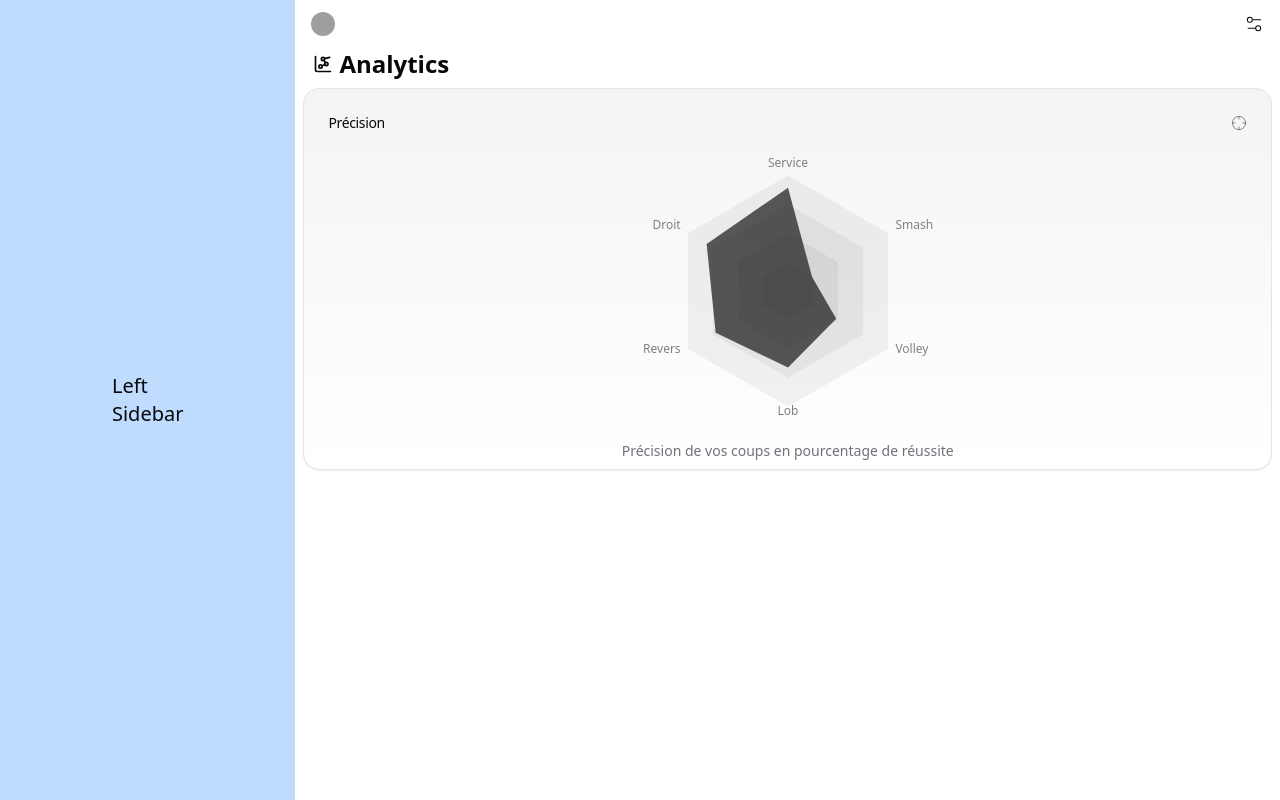
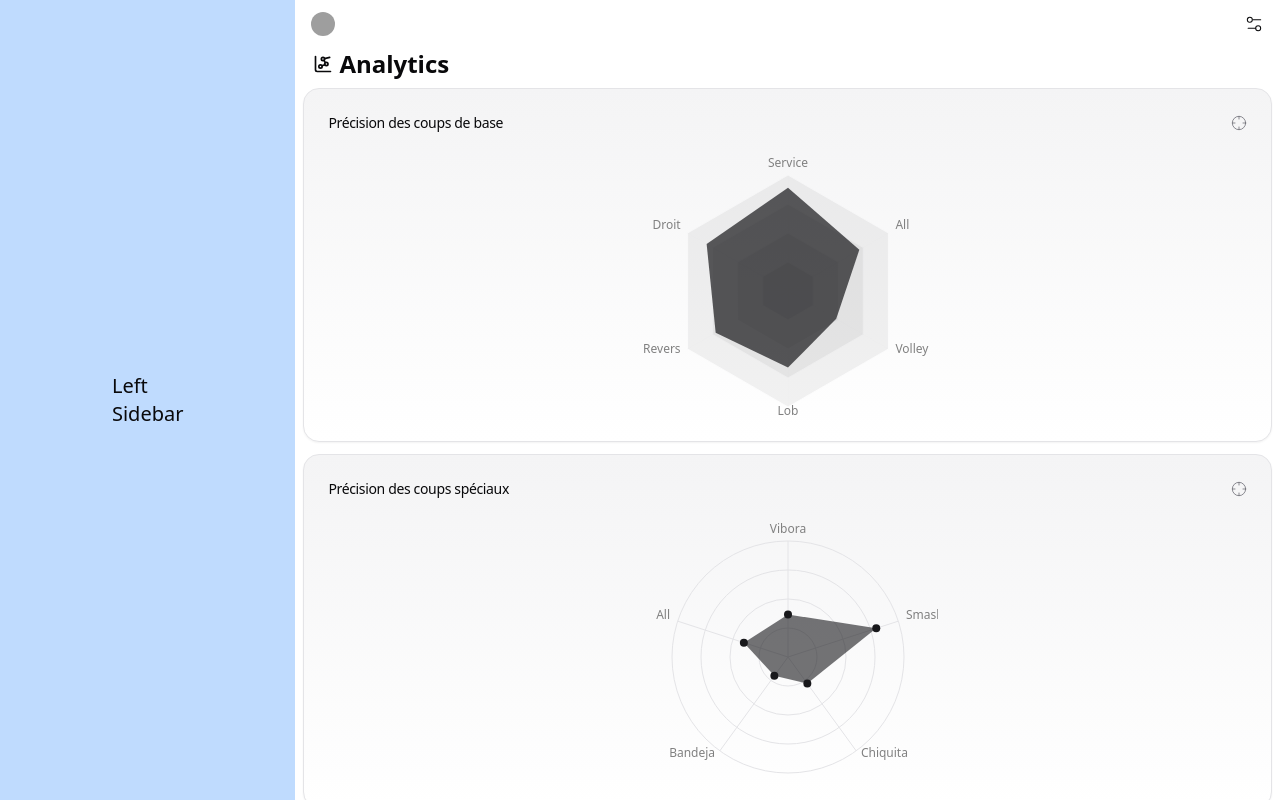
Before and after one commit to Brucells/padelsync, a React (Vite) app: page /analytics in a window 1280 px wide. Built offline with nearby package versions, Linux system fonts and the light colour scheme; grey boxes are pictures that could not be loaded.

Commit message:
Add chart to Analytics

```diff
--- a/src/components/analytics/FirstChart.tsx
+++ b/src/components/analytics/BasicAccuracyChart.tsx
@@ -4,7 +4,6 @@ import { PolarAngleAxis, PolarGrid, Radar, RadarChart } from "recharts"
 import {
     Card,
     CardContent,
-    CardDescription,
     CardHeader,
     CardTitle,
 } from "@/components/ui/card"
@@ -19,7 +18,7 @@ export const description = "A radar chart with a grid filled"
 
 const chartData = [
     { shot: "Service", desktop: 89 },
-    { shot: "Smash", desktop: 24 },
+    { shot: "All", desktop: 71 },
     { shot: "Volley", desktop: 48 },
     { shot: "Lob", desktop: 66 },
     { shot: "Revers", desktop: 72 },
@@ -33,11 +32,11 @@ const chartConfig = {
     },
 } satisfies ChartConfig
 
-export function FirstChart() {
+export function BasicAccuracyChart() {
     return (
-        <Card className="bg-gradient-to-b from-accent mb-2">
+        <Card className="bg-gradient-to-b from-accent mb-3">
             <CardHeader className="flex flex-row items-center justify-between space-y-0 pb-2">
-                <CardTitle className="text-sm font-medium">Précision</CardTitle>
+                <CardTitle className="text-sm font-medium">Précision des coups de base</CardTitle>
                 <Crosshair strokeWidth={1.25} className="h-4 w-4 text-muted-foreground" />
             </CardHeader>
 
@@ -61,10 +60,6 @@ export function FirstChart() {
                     </RadarChart>
                 </ChartContainer>
             </CardContent>
-            <CardDescription className="flex justify-center mb-2">
-                Précision de vos coups en pourcentage de réussite
-            </CardDescription>
-
         </Card>
     )
 }
--- /dev/null
+++ b/src/components/analytics/SpecialAccuracyChart.tsx
@@ -0,0 +1,70 @@
+import { Crosshair } from "lucide-react"
+import { Bar, BarChart, CartesianGrid, LabelList, PolarAngleAxis, PolarGrid, Radar, RadarChart, XAxis, YAxis } from "recharts"
+
+import {
+    Card,
+    CardContent,
+    CardFooter,
+    CardHeader,
+    CardTitle,
+} from "@/components/ui/card"
+import {
+    ChartConfig,
+    ChartContainer,
+    ChartTooltip,
+    ChartTooltipContent,
+} from "@/components/ui/chart"
+import { Button } from "../ui/button"
+
+export const description = "A radar chart with a grid filled"
+
+const chartData = [
+    { shot: "Vibora", desktop: 22 },
+    { shot: "Smash", desktop: 48 },
+    { shot: "Chiquita", desktop: 17 },
+    { shot: "Bandeja", desktop: 12 },
+    { shot: "All", desktop: 24 },
+]
+
+const chartConfig = {
+    desktop: {
+        label: "%",
+        color: "hsl(var(--primary))",
+    },
+} satisfies ChartConfig
+
+export function SpecialAccuracyChart() {
+    return (
+        <Card className="bg-gradient-to-b from-accent mb-3">
+            <CardHeader className="flex flex-row items-center justify-between space-y-0 pb-2">
+                <CardTitle className="text-sm font-medium">Précision des coups spéciaux</CardTitle>
+                <Crosshair strokeWidth={1.25} className="h-4 w-4 text-muted-foreground" />
+            </CardHeader>
+
+            <CardContent className="pb-0">
+                <ChartContainer
+                    config={chartConfig}
+                    className="mx-auto aspect-square max-h-[300px]"
+                >
+                    <RadarChart data={chartData}>
+                        <ChartTooltip
+                            cursor={false}
+                            content={<ChartTooltipContent hideLabel />}
+                        />
+                        <PolarGrid gridType="circle" className="" />
+                        <PolarAngleAxis dataKey="shot" />
+                        <Radar
+                            dataKey="desktop"
+                            fill="var(--color-desktop)"
+                            fillOpacity={0.6}
+                            dot={{
+                                r: 4,
+                                fillOpacity: 1,
+                            }}
+                        />
+                    </RadarChart>
+                </ChartContainer>
+            </CardContent>
+        </Card>
+    )
+}
--- a/src/pages/Analytics.tsx
+++ b/src/pages/Analytics.tsx
@@ -1,4 +1,5 @@
-import { FirstChart } from "@/components/analytics/FirstChart";
+import { BasicAccuracyChart } from "@/components/analytics/BasicAccuracyChart";
+import { SpecialAccuracyChart } from "@/components/analytics/SpecialAccuracyChart";
 import { ChartNetwork } from "lucide-react";
 
 function Analytics() {
@@ -8,7 +9,8 @@ function Analytics() {
                 <ChartNetwork strokeWidth={2} className="ml-2 mr-1 h-5" />
                 <h1 className="text-lg font-semibold md:text-2xl">Analytics</h1>
             </div>
-            <FirstChart />
+            <BasicAccuracyChart />
+            <SpecialAccuracyChart />
         </>
      );
 }
```
